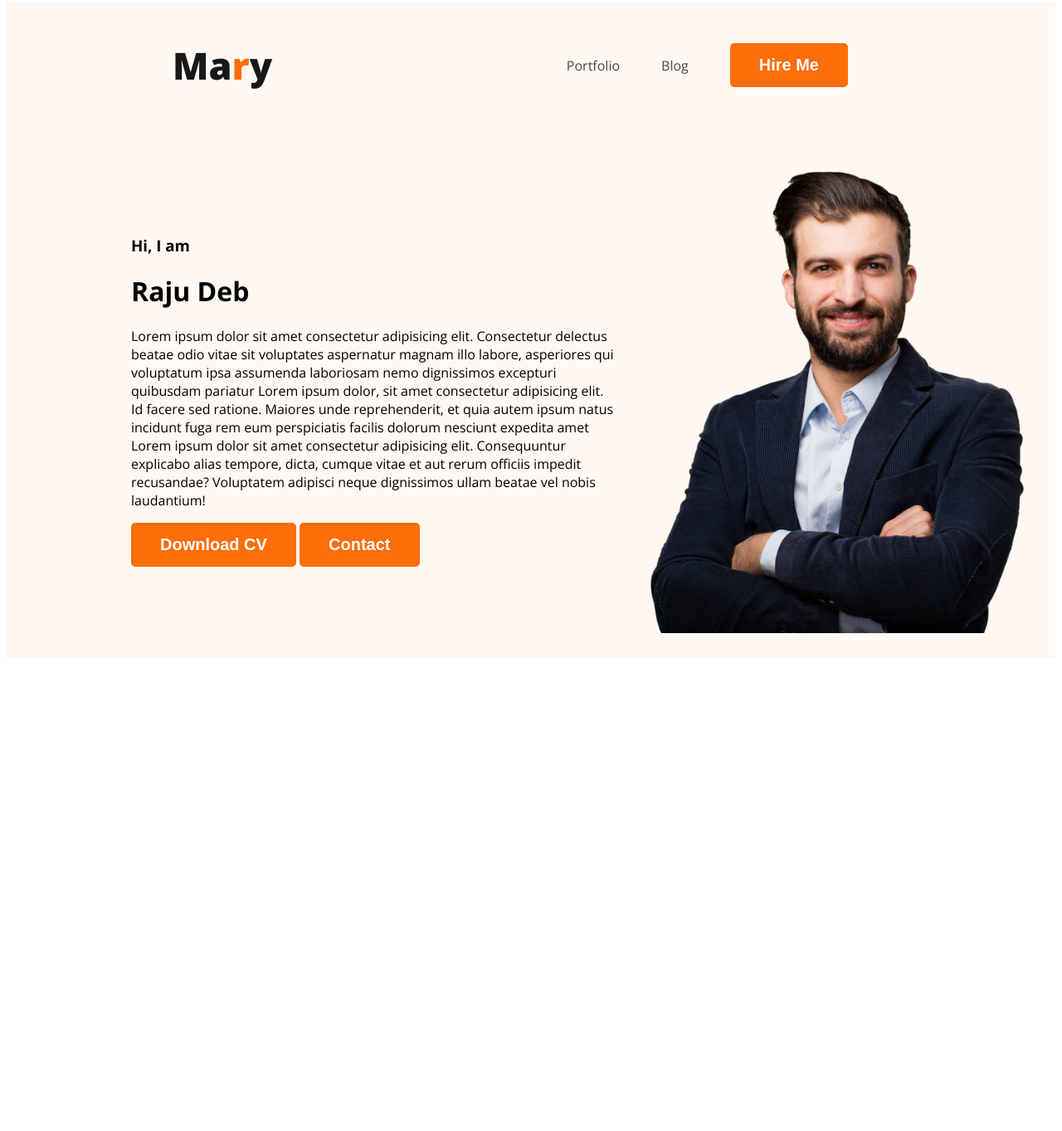
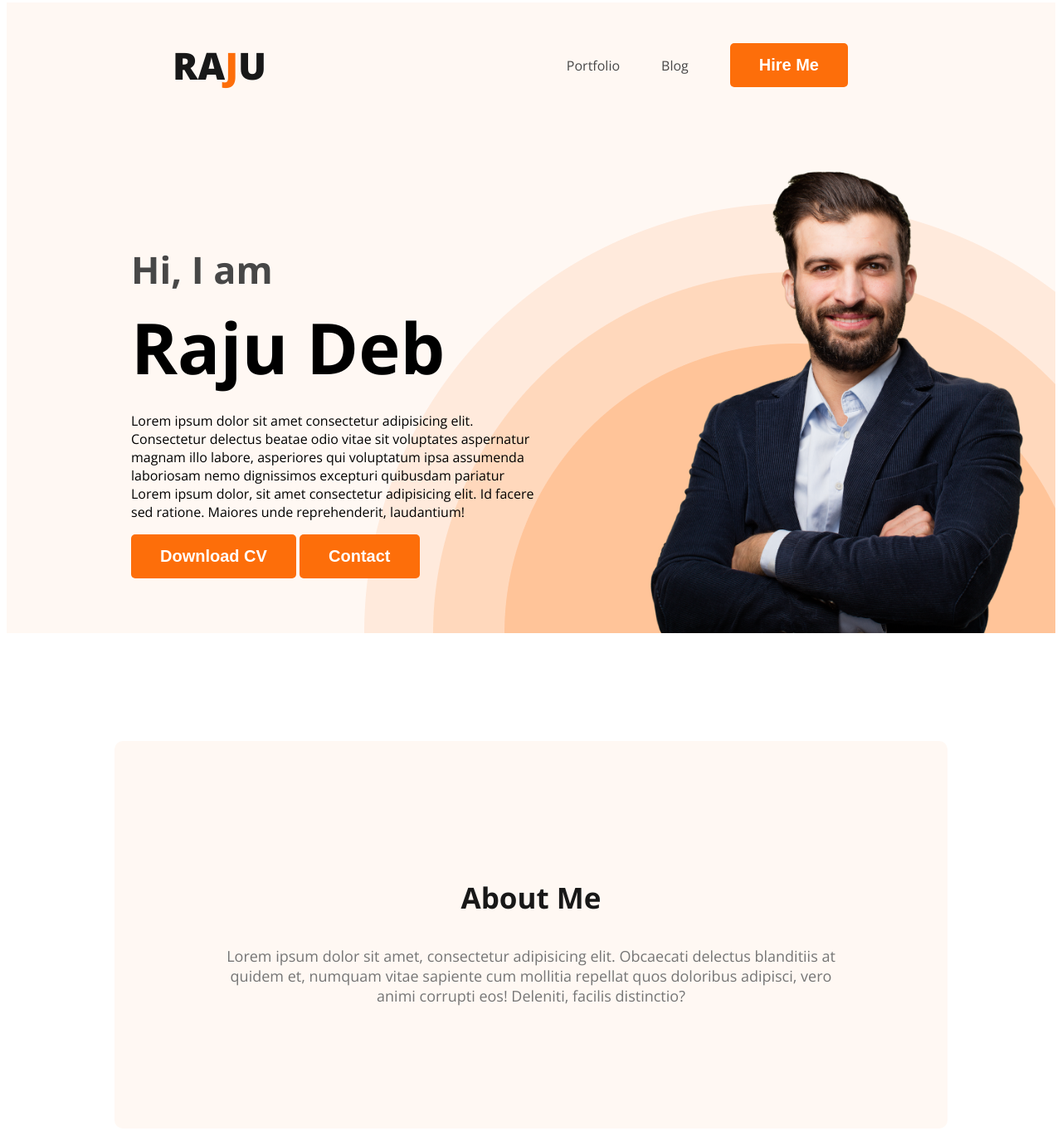
Before and after one commit to RajuRupok/my-portfolio, a plain HTML site: page index.html in a window 1280 px wide. Shown: the part 5-1368 px from the top of the page at 83% size. Before the commit the page ends 806 px from the top, so only its background shows below. Drawn offline with nearby package versions, Linux system fonts and the light colour scheme.

Commit message:
about section created

```diff
--- a/index.html
+++ b/index.html
@@ -14,7 +14,7 @@
 <body>
     <header class="header">
         <nav>
-            <h3 class="nav-title">Ma<span class="text-primary">r</span>y</h3>
+            <h3 class="nav-title">RA<span class="text-primary">J</span>U</h3>
             <ul>
                 <li><a href="">Portfolio</a></li>
                 <li><a href="">Blog</a></li>
@@ -25,7 +25,7 @@
             <div class="banner-content">
                 <h3 class="banner-greeting">Hi, I am</h3>
                 <h1 class="banner-title">Raju Deb</h1>
-                <p>Lorem ipsum dolor sit amet consectetur adipisicing elit. Consectetur delectus beatae odio vitae sit voluptates aspernatur magnam illo labore, asperiores qui voluptatum ipsa assumenda laboriosam nemo dignissimos excepturi quibusdam pariatur Lorem ipsum dolor, sit amet consectetur adipisicing elit. Id facere sed ratione. Maiores unde reprehenderit, et quia autem ipsum natus incidunt fuga rem eum perspiciatis facilis dolorum nesciunt expedita amet Lorem ipsum dolor sit amet consectetur adipisicing elit. Consequuntur explicabo alias tempore, dicta, cumque vitae et aut rerum officiis impedit recusandae? Voluptatem adipisci neque dignissimos ullam beatae vel nobis laudantium!</p>
+                <p class="banner-des">Lorem ipsum dolor sit amet consectetur adipisicing elit. Consectetur delectus beatae odio vitae sit voluptates aspernatur magnam illo labore, asperiores qui voluptatum ipsa assumenda laboriosam nemo dignissimos excepturi quibusdam pariatur Lorem ipsum dolor, sit amet consectetur adipisicing elit. Id facere sed ratione. Maiores unde reprehenderit, laudantium!</p>
                 <button class="btn-primary">Download CV</button>
                 <button class="btn-primary">Contact</button>
 
@@ -34,7 +34,12 @@
         </div>
     </header>
     <main>
-
+        <section class="about">
+            <h3 class="section-title">About Me</h3>
+            <p class="section-des">
+                Lorem ipsum dolor sit amet, consectetur adipisicing elit. Obcaecati delectus blanditiis at quidem et, numquam vitae sapiente cum mollitia repellat quos doloribus adipisci, vero animi corrupti eos! Deleniti, facilis distinctio?
+            </p>
+        </section>
     </main>
     <footer>
 
--- a/styles/portfolio.css
+++ b/styles/portfolio.css
@@ -18,6 +18,21 @@ body{
     font-size: 20px;
     font-weight: 700;
     padding: 15px 35px;
+}
+.section-title{
+    color:  #181818;
+    text-align: center;
+    font-family: Open Sans;
+    font-size: 35px;
+    font-weight: 700;
+
+}
+
+.section-des{
+    color:  #757575;
+    text-align: center;
+    font-size: 18px;
+    font-style: normal;
 }
 
 /* nav related styles */
@@ -52,13 +67,44 @@ nav a{
 /* Header related style */
 .header{
     background-color: #FFF8F3;
+    background-image: url('../images/header_bg.png');
+    background-repeat: no-repeat;
+    background-position: bottom right;
 
 }
 .banner{
-    padding: 30px 30px 30px 150px;
+    padding: 30px 30px 0px 150px;
     display: flex;
     align-items: center;
+    justify-content: space-between;
 }
 .banner .profile-pic{
     width: 500px;
 }
+.banner-greeting{
+    font-size: 45px;
+    color: #474747;
+    margin-bottom: 0;
+}
+.banner-title{
+    font-size: 85px;
+    font-weight: 700;
+    margin-top: 5px;
+    margin-bottom: 20px;
+}
+
+.banner-content{
+    max-width: 500px;
+}
+
+/* Main Section Styles */
+
+/* About Section Styles */
+
+.about{
+    padding: 130px;
+    border-radius: 10px;
+    background: #FFF8F3;
+    margin: 130px;
+
+}
```
